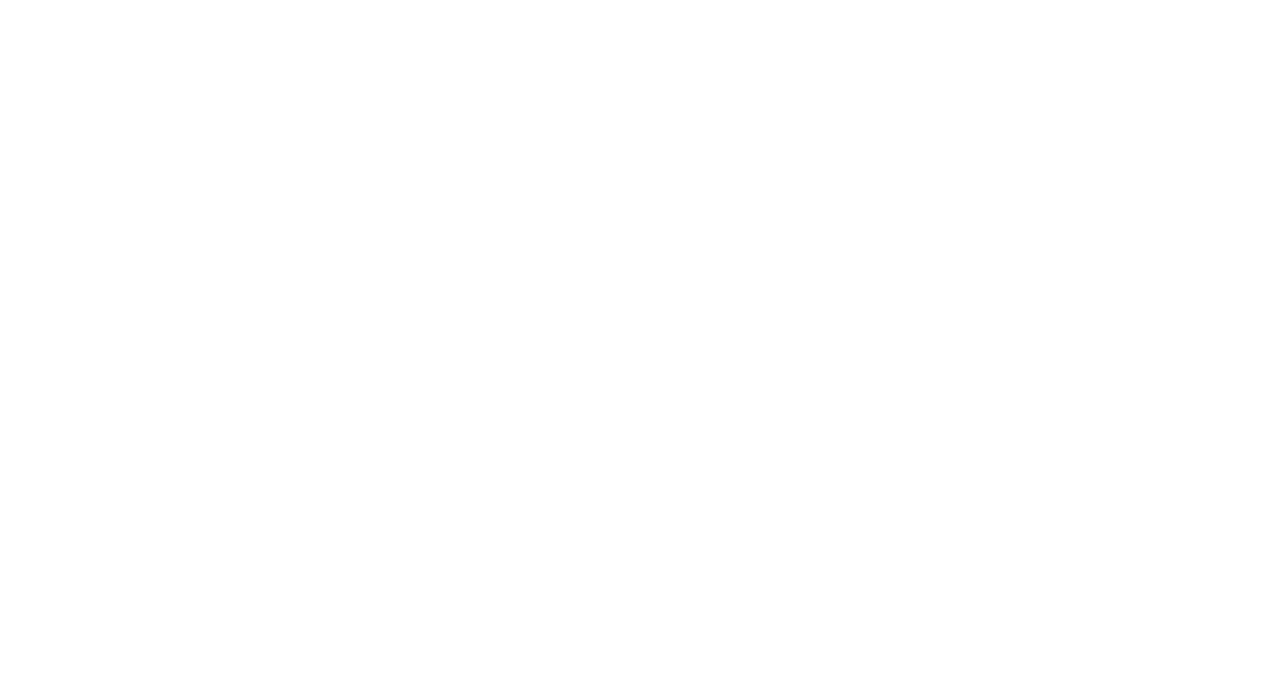
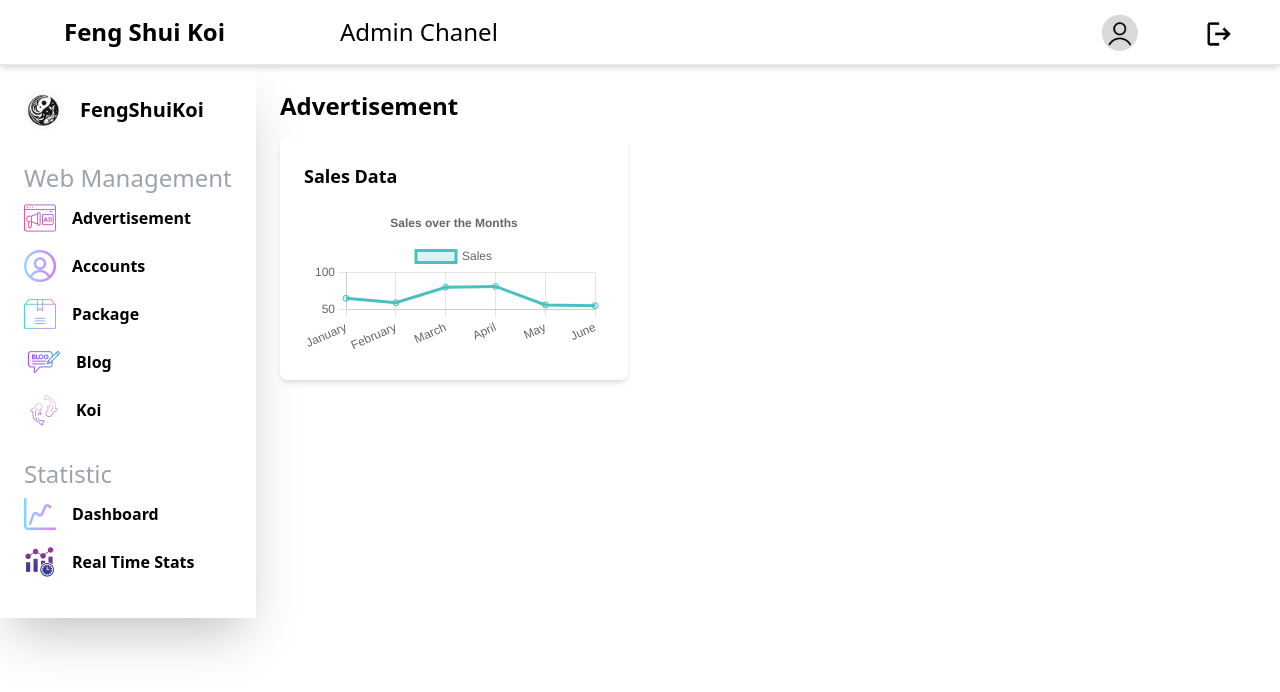
Before and after one commit to Nguyen-Minh-Thuan/Koi-FengShui, a React (Vite) app: page /admin/dashboard in a window 1280 px wide. Before the commit this address had no page. Shown: the top 692 px of the page. Built offline with nearby package versions, Linux system fonts and the light colour scheme.

Commit message:
Fix notification, add template dashboard

```diff
--- a/package.json
+++ b/package.json
@@ -30,7 +30,8 @@
     "react-dom": "^18.3.1",
     "react-quill": "^2.0.0",
     "react-router-dom": "^6.26.2",
-    "react-select": "^5.8.1"
+    "react-select": "^5.8.1",
+    "react-toastify": "^10.0.6"
   },
   "devDependencies": {
     "@eslint/js": "^9.9.0",
--- a/src/Component/AdminNavbar/index.jsx
+++ b/src/Component/AdminNavbar/index.jsx
@@ -61,7 +61,7 @@ const AdminNavbar = () => {
         <h3 className="text-gray-400 mb-2 text-2xl">Statistic</h3>
         <ul className='font-semibold'>
           <li className="mb-4">
-            <Link to='/admin/koilist' className="flex items-center ">
+            <Link to='/admin/dashboard' className="flex items-center ">
               <img src={ChartIcon} className="mr-4 h-8 w-8"></img>
               Dashboard
             </Link>
--- a/src/Page/AdminPage/Statistic/Dashboard/index.jsx
+++ b/src/Page/AdminPage/Statistic/Dashboard/index.jsx
@@ -1,9 +1,52 @@
-import React from 'react'
+import React from 'react';
+import AdminNavbar from '../../../../Component/AdminNavbar';
+import AdminHeader from '../../../../Component/HeaderAdmin';
+import { Line } from 'react-chartjs-2';
+import { Chart as ChartJS, CategoryScale, LinearScale, PointElement, LineElement, Title, Tooltip, Legend } from 'chart.js';
+
+ChartJS.register(CategoryScale, LinearScale, PointElement, LineElement, Title, Tooltip, Legend);
+
+const data = {
+  labels: ['January', 'February', 'March', 'April', 'May', 'June'],
+  datasets: [
+    {
+      label: 'Sales',
+      data: [65, 59, 80, 81, 56, 55],
+      borderColor: 'rgba(75,192,192,1)',
+      backgroundColor: 'rgba(75,192,192,0.2)',
+    },
+  ],
+};
+
+const options = {
+  responsive: true,
+  plugins: {
+    legend: {
+      position: 'top',
+    },
+    title: {
+      display: true,
+      text: 'Sales over the Months',
+    },
+  },
+};
 
 const index = () => {
   return (
-    <div>index</div>
-  )
-}
+    <div>
+      <AdminHeader />
+      <div className='flex'>
+        <AdminNavbar />
+        <div className='p-6'>
+          <h2 className="text-2xl font-semibold mb-4">Advertisement</h2>
+          <div className="bg-white p-6 rounded-lg shadow-md">
+            <h3 className="text-lg font-semibold mb-4">Sales Data</h3>
+            <Line data={data} options={options} />
+          </div>
+        </div>
+      </div>
+    </div>
+  );
+};
 
-export default index
+export default index;
--- a/src/Page/AdminPage/WebManagement/AdsList/AdsDetail/index.jsx
+++ b/src/Page/AdminPage/WebManagement/AdsList/AdsDetail/index.jsx
@@ -4,6 +4,7 @@ import api from '../../../../../Config/axios';
 import { Hidden } from '@mui/material';
 import AdminNavbar from '../../../../../Component/HeaderAdmin'
 import Imgtemp from '../../../../../assets/img/Home_img1.png'
+import { toast, ToastContainer } from 'react-toastify';
 
 const Index = () => {
   const { adsId } = useParams();
@@ -14,8 +15,9 @@ const Index = () => {
   const ApproveAds = async () =>{
     try {
       const response = await api.post(`Admin/ApproveAdvertisement/${adsId}`);
-      if(response.status === 200)
-        alert("Advertisement Approved successful !!");
+      if(response.status === 200){
+        toast.success(`Success mesage: ${response.data}`);
+      }
     } catch (error) {
       console.log(error);
       alert(`Advertisement Approved Fail: ${error.response?.data || error.message}`);
@@ -38,11 +40,9 @@ const Index = () => {
           'Content-Type': 'application/json'
         }
       });
-      if (response.status === 200) {
-        alert("Advertisement declined successfully.");
-      } else {
-        console.log('Server response:', response);
-        alert("An error occurred while declining the advertisement.");
+
+      if(response.status === 200){
+        toast.success(`Success mesage: ${response.data}`);
       }
     } catch (error) {
       console.error('Error declining ad:', error.response?.data || error.message);
@@ -74,6 +74,7 @@ const Index = () => {
   return (
     <>
       <AdminNavbar/>
+      <ToastContainer/>
       <div className="p-8 mx-40 my-10 border border-gray-200 shadow-lg rounded-lg mb-4">
         <h1 className="text-2xl font-bold mb-4 flex justify-center">Advertisement Details</h1>
         <div className='flex justify-between'>
--- a/src/Page/AdminPage/WebManagement/AdsList/index.jsx
+++ b/src/Page/AdminPage/WebManagement/AdsList/index.jsx
@@ -4,6 +4,7 @@ import AdminNavbar from '../../../../Component/AdminNavbar'
 import AdminHeader from '../../../../Component/HeaderAdmin'
 import api from '../../../../Config/axios'
 import { useState, useEffect } from 'react';
+import { ToastContainer } from 'react-toastify';
 
 
 const Index = () => {
@@ -45,6 +46,7 @@ const Index = () => {
   return (
     <>
       <AdminHeader />
+      <ToastContainer/>
       <div className='flex'>
         <AdminNavbar />
         <div className='flex-1'>
--- a/src/Page/AdminPage/WebManagement/Package/PackageDetail/index.jsx
+++ b/src/Page/AdminPage/WebManagement/Package/PackageDetail/index.jsx
@@ -2,6 +2,7 @@ import React, { useEffect, useState } from 'react';
 import { useParams, useNavigate } from 'react-router-dom';
 import api from '../../../../../Config/axios';
 import AdminHeader from '../../../../../Component/HeaderAdmin';
+import { toast,ToastContainer } from 'react-toastify';
 
 const Index = () => {
   const { packageId } = useParams();
@@ -28,8 +29,8 @@ const Index = () => {
     try {
       const response = await api.delete(`Package/DeleteKoi/${packageId}`);
       if (response.status === 200) {
-        alert(`Delete successful!`);
-        navigate('/admin/packages'); // Chuyển hướng sau khi xóa thành công
+        navigate('/admin/packages');
+        toast.success(`Success message: ${response.data}`);
       }
     } catch (error) {
       console.log(error);
@@ -47,7 +48,7 @@ const Index = () => {
 
       const response = await api.put(`Package/UpdatePackage/${packageId}`, packageUpdate);
       if (response.status === 200) {
-        alert(`Update package successful!`);
+        toast.success(`Success message: Update package successful`);
         closeUpdatePackagePopup();
       }
     } catch (error) {
@@ -72,6 +73,7 @@ const Index = () => {
   return (
     <div>
       <AdminHeader />
+      <ToastContainer/>
       <div className='p-8 my-8 mx-32 shadow-xl border-gray-200 rounded-lg border-2 h-fit'>
         <h1 className='text-center py-6 w-full text-5xl font-semibold h-fit'>Package Information</h1>
         <div className='flex justify-between text-xl'>
--- a/src/Page/AdminPage/WebManagement/Package/index.jsx
+++ b/src/Page/AdminPage/WebManagement/Package/index.jsx
@@ -4,6 +4,7 @@ import { useState, useEffect} from 'react';
 import { Navigate } from 'react-router-dom'
 import api from '../../../../Config/axios';
 import { Link } from 'react-router-dom';
+import { toast, ToastContainer } from 'react-toastify';
 
 const Index = () => {
   const [packages, setPackages] = useState([]);
@@ -33,7 +34,7 @@ const Index = () => {
 
       const response = await api.post('/Package/AddNewPackage', newPackage);
       if (response.status === 200) {
-        alert('Add new package successful !!');
+        toast.success(`Success message: Add package successful`);
         closeAddPackagePopup();
         fetchPackage();
       }
@@ -60,6 +61,7 @@ const Index = () => {
   return (
     <>
       <AdminHeader/>
+      <ToastContainer/>
       <div className='flex'>
         <AdminNavbar/>
         <div className='flex-1 p-8'>
--- a/src/Router/router.jsx
+++ b/src/Router/router.jsx
@@ -24,6 +24,7 @@ import AccountDetail from "../Page/AdminPage/WebManagement/AccountList/AccountDe
 import BlogList from "../Page/AdminPage/WebManagement/Blog";
 import KoiList from "../Page/AdminPage/WebManagement/KoiList";
 import KoiPatternList from "../Page/AdminPage/WebManagement/KoiList/KoiPatternList";
+import Dashboard from "../Page/AdminPage/Statistic/Dashboard";
 import PackageManage from '../Page/AdminPage/WebManagement/Package'
 import PackageDetail from '../Page/AdminPage/WebManagement/Package/PackageDetail'
 import FengshuiPondResult from "../Page/FengshuiPage/FenshuiGenerate/FengshuiPoundResult";
@@ -82,6 +83,8 @@ const AppRouter = () => {
         <Route path="/admin/packages/:packageId" element={<PackageDetail/>} />
         <Route path="/admin/koilist" element={<KoiList/>} />
         <Route path="/admin/koilist/:koiPatternId" element={<KoiPatternList/>} />
+        <Route path="/admin/dashboard" element={<Dashboard/>} />
+
         <Route path="/ads/create/package/payment" element={<PaymentPage />} />
         <Route path="/ads/create/package/result" element={<ResultPage />} />
         {/* <Route path="/about" element={<About />} />
```
Also changed, not shown: src/Page/AdminPage/WebManagement/AccountList/AccountDetail/index.jsx (+14 -12 lines), 1 other file (tests, documents, lock files or other folders).
